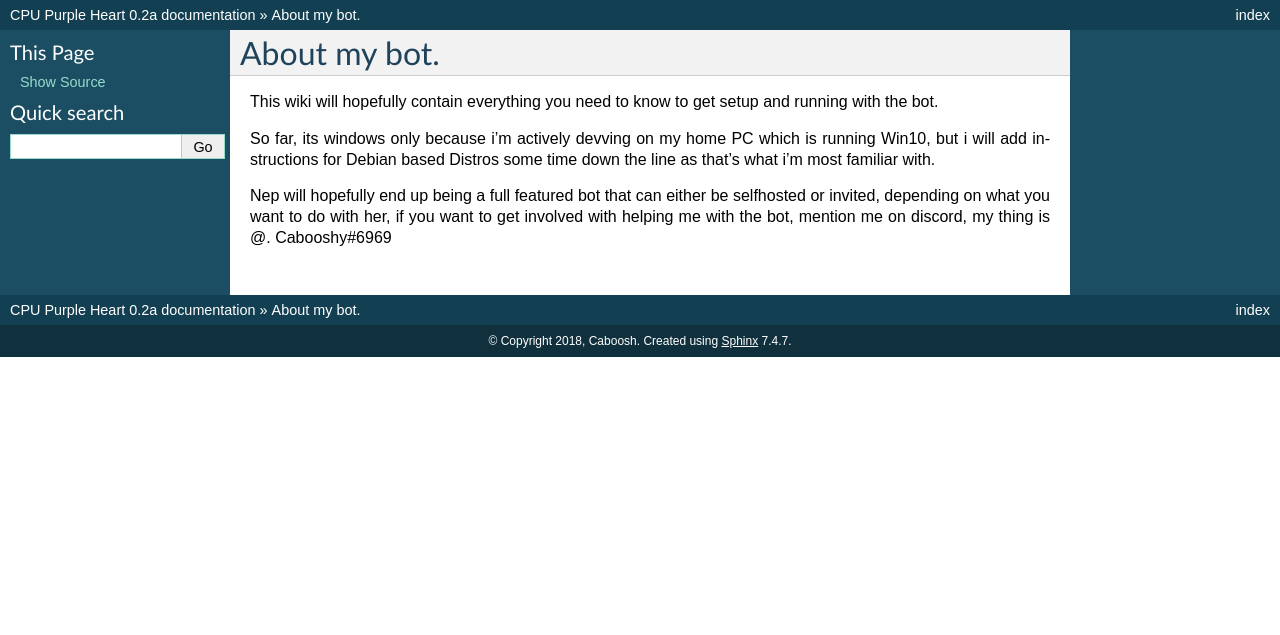
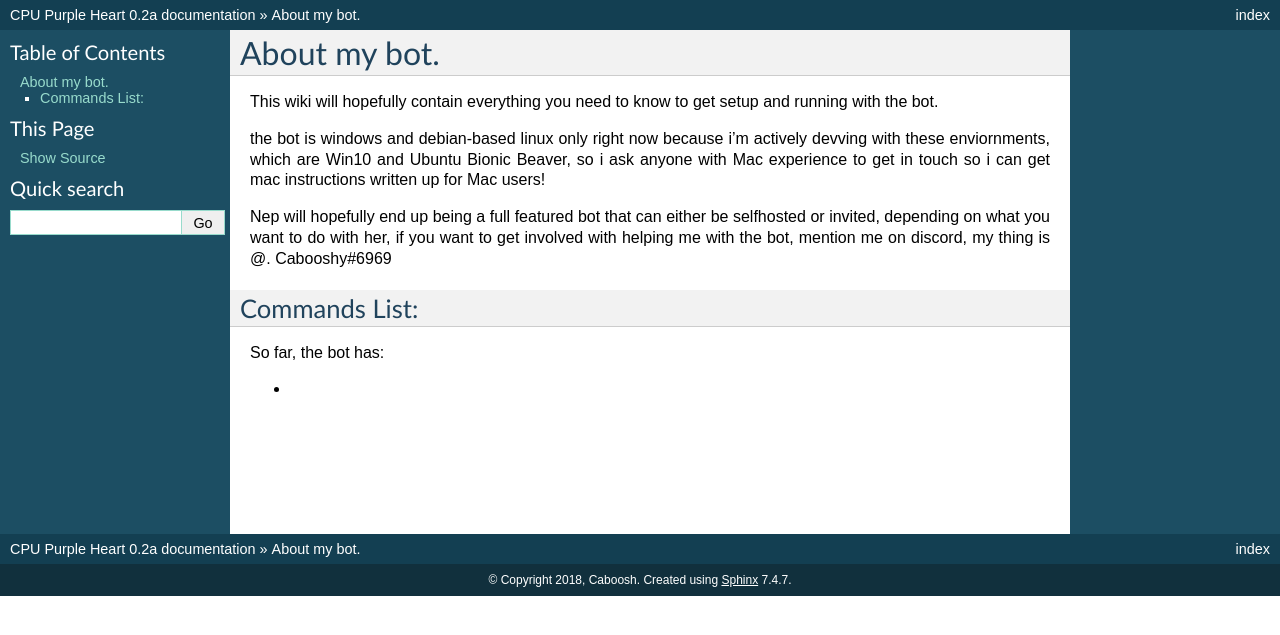
Before and after one commit to Caboosh/CPU-Purple-Heart, a Sphinx documentation site: the page built from docs/source/about.rst, in a window 1280 px wide. Shown: the top 635 px of the page. Built offline with Sphinx 7.4.7, drawn with Linux system fonts in a browser that asks for light colours.

Commit message:
reformatting

```diff
--- a/docs/source/about.rst
+++ b/docs/source/about.rst
@@ -1,10 +1,23 @@
 .. _about:
 
+=============
 About my bot.
 =============
 
 This wiki will hopefully contain everything you need to know to get setup and running with the bot.
 
-So far, its windows only because i'm actively devving on my home PC which is running Win10, but i will add instructions for Debian based Distros some time down the line as that's what i'm most familiar with.
+the bot is windows and debian-based linux only right now because i'm actively devving with these enviornments, which are Win10 and Ubuntu Bionic Beaver, so i ask anyone with Mac experience to get in touch so i can get mac instructions written up for Mac users!
 
 Nep will hopefully end up being a full featured bot that can either be selfhosted or invited, depending on what you want to do with her, if you want to get involved with helping me with the bot, mention me on discord, my thing is @. Cabooshy#6969
+
+
+Commands List:
+==============
+
+So far, the bot has:
+
++
+|
+|
+|
+|
--- a/docs/source/install(debian-based).rst
+++ b/docs/source/install(debian-based).rst
@@ -76,7 +76,7 @@ Now, we need to set it as the source location for us to install the dependincies
 
 .. code-block:: console
 
-    $ source /path/to/venv/bin/activate
+    $ source /path/to/bot/folder/bin/activate
 
 what this does is set the virtual environment as the source for the current shell session and not as a subprocess, that way, the variables dont dissapear like they would if invoked as a subprocess.
 
```
